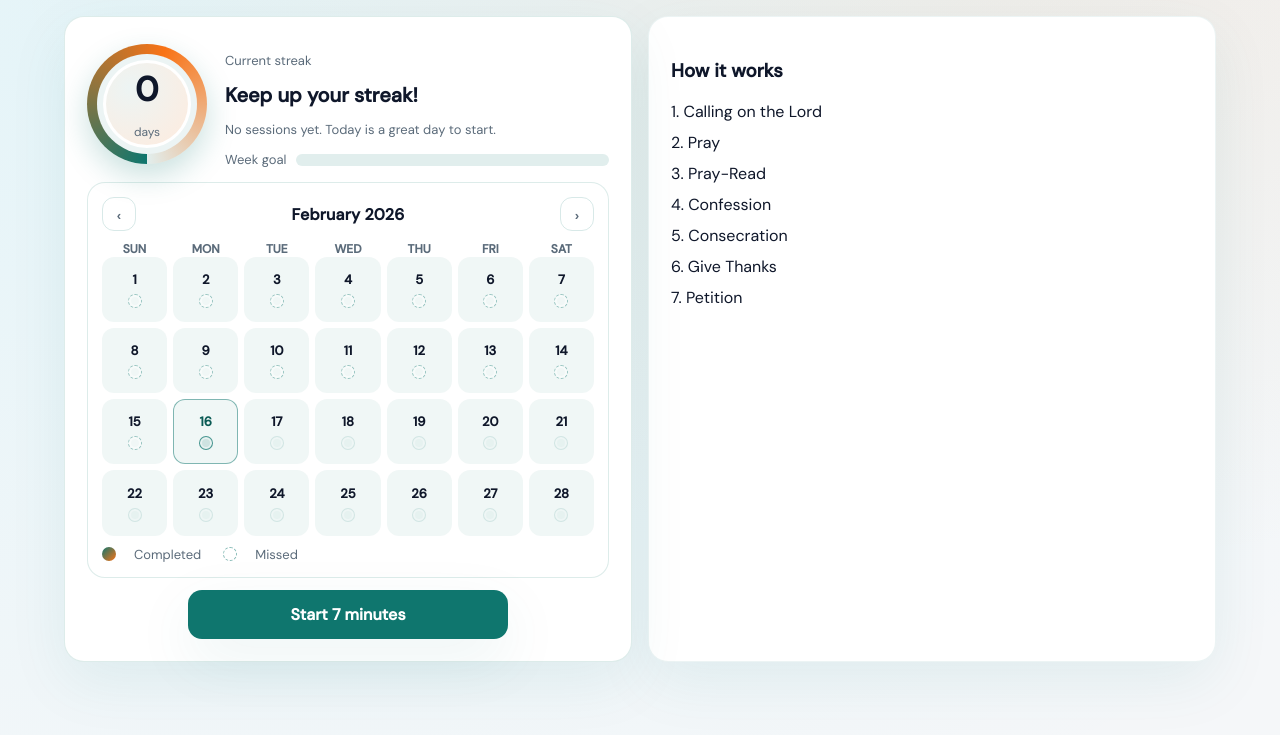
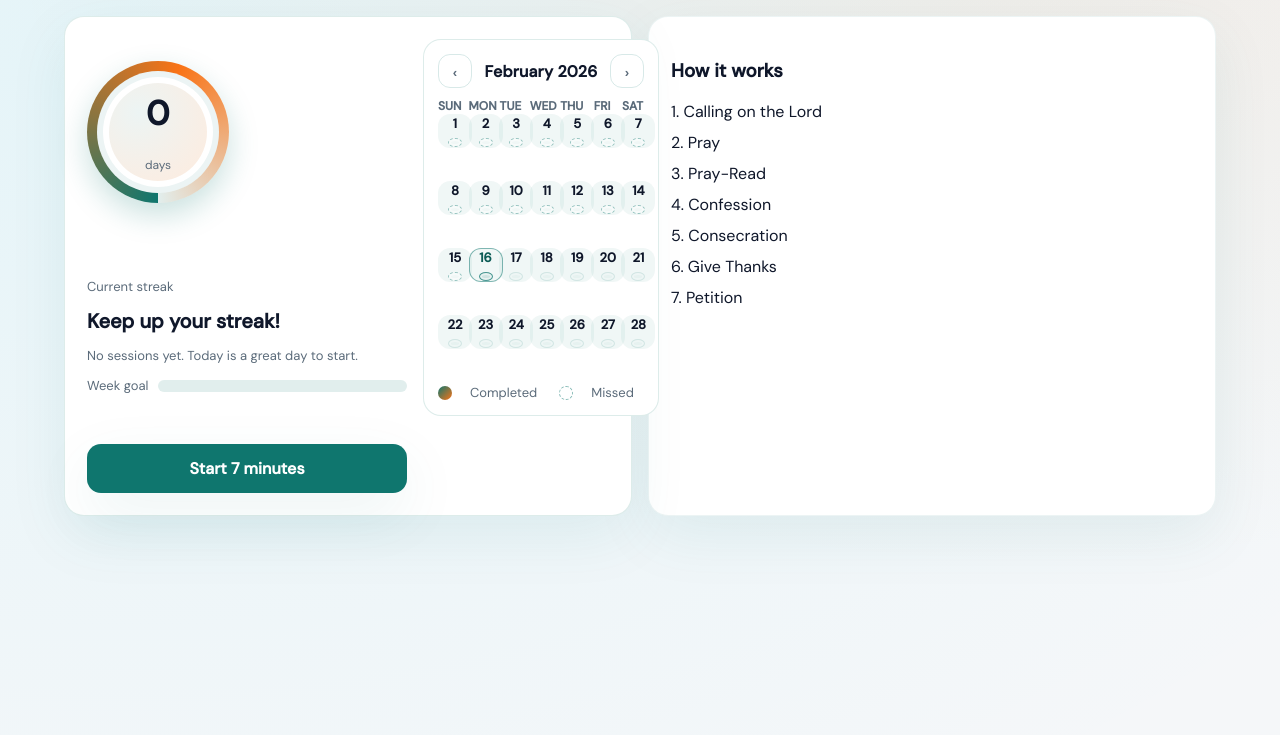
Before and after one commit to josiasmanzur02/7-mins-with-the-Lord-pwa, a Node server app: page /home in a window 1280 px wide. Shown: the part 65-800 px from the top of the page. Run offline with Node 20, Linux system fonts and the light colour scheme.

Commit message:
Adjustments to tablet and desktop

```diff
--- a/public/css/style.css
+++ b/public/css/style.css
@@ -266,6 +266,8 @@ form select:focus {
   color: var(--text);
   box-shadow: var(--shadow);
   border: 1px solid rgba(15, 118, 110, 0.14);
+  display: grid;
+  gap: 16px;
 }
 
 .streak-card .muted {
@@ -512,6 +514,46 @@ form select:focus {
 
   .streak-card {
     padding: 18px;
+  }
+}
+
+@media (min-width: 641px) {
+  .streak-ring {
+    width: 132px;
+    height: 132px;
+  }
+  .streak-ring-inner {
+    width: 90px;
+    height: 90px;
+  }
+  .calendar-weekdays,
+  .calendar-grid {
+    gap: 8px;
+  }
+}
+
+@media (min-width: 900px) {
+  .streak-card {
+    grid-template-columns: minmax(320px, 420px) 1fr;
+    align-items: stretch;
+  }
+  .streak-calendar {
+    margin-top: 0;
+    height: 100%;
+  }
+  .streak-meta {
+    align-items: center;
+  }
+  .streak-ring {
+    width: 142px;
+    height: 142px;
+  }
+  .streak-ring-inner {
+    width: 98px;
+    height: 98px;
+  }
+  .calendar-grid {
+    min-height: 260px;
   }
 }
 
```
